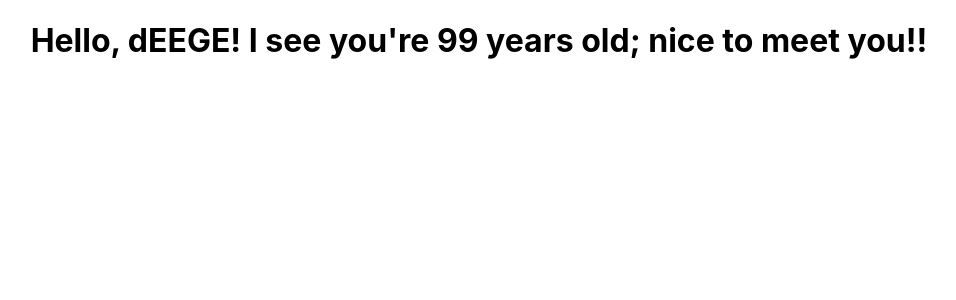
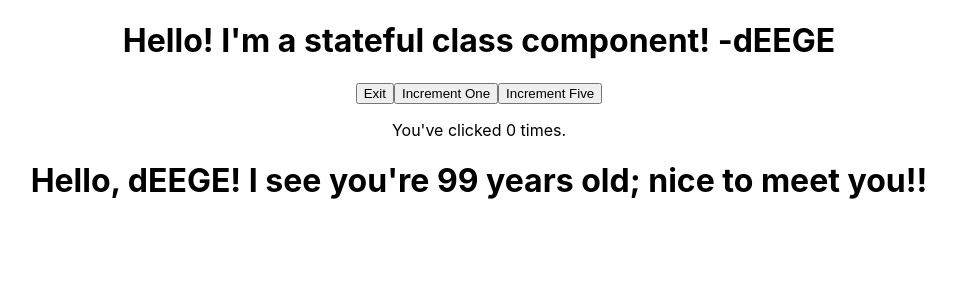
Before and after one commit to dEEGE2time/gitpod-react-wt, a React (Create React App) app in the folder my-app/: page / in a window 1280 px wide. Shown: the top 300 px of the page, without its empty margins (161-1117 px from the left). Built offline with nearby package versions, Linux system fonts and the light colour scheme.

Commit message:
increment one and five

```diff
--- a/my-app/src/App.js
+++ b/my-app/src/App.js
@@ -1,10 +1,13 @@
 import logo from './logo.svg';
 import './App.css';
 import FunctionalGreetingWithProps from './components/FunctionalGreetingWithProps';
+import FunctionalGreeting from './components/FunctionalGreeting';
+import StatefulGreeting from './components/StatefulGreeting';
 
 function App() {
   return (
     <div className="App">
+      <StatefulGreeting greeting="I'm a stateful class component!" name="dEEGE" />
       <FunctionalGreetingWithProps greeting="nice to meet you!" name="dEEGE" age="99" />
     </div>
   );
--- /dev/null
+++ b/my-app/src/components/StatefulGreeting.js
@@ -0,0 +1,60 @@
+import React from 'react';
+
+class StatefulGreeting extends React.Component {
+
+    constructor(props) {
+        super(props);
+        this.state = {
+            introduction: 'Hello!',
+            buttonText: 'Exit',
+            count: 0,
+        };
+    }
+
+
+    handleClick() {
+        this.setState((prevState, prevProps) => {
+            console.log('Previous State:', prevState)
+            console.log('Previous Props:', prevProps)
+            return {
+                introduction: prevState.introduction === 'Hello!' ? 'Goodbye!' : 'Hello!',
+                buttonText: prevState.buttonText === 'Exit' ? 'Enter' : 'Exit',
+            }
+        })
+    }
+
+
+    incrementOne() {
+        this.setState((prevState, prevProps) => {
+            console.log('Previous State:', prevState)
+            console.log('Previous Props:', prevProps)
+            return {
+                count: prevState.count + 1
+            }
+        })
+    }
+
+    incrementFive() {
+        this.incrementOne()
+        this.incrementOne()
+        this.incrementOne()
+        this.incrementOne()
+        this.incrementOne()
+    }
+
+
+    render() {
+        return (
+            <div>
+                <h1>{this.state.introduction} {this.props.greeting} -{this.props.name}</h1>
+                <button onClick={() => this.handleClick()}>{this.state.buttonText}</button>
+                <button onClick={() => this.incrementOne()}>Increment One</button>
+                <button onClick={() => this.incrementFive()}>Increment Five</button>
+                <p>You've clicked {this.state.count} times.</p>
+            </div>
+
+        )
+    }
+}
+
+export default StatefulGreeting;
```
